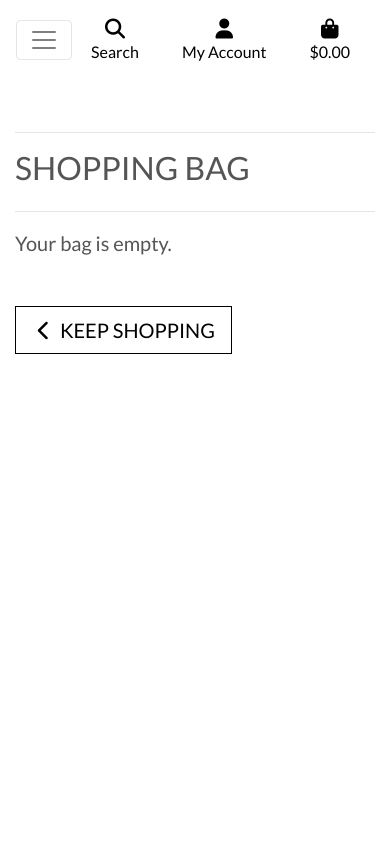
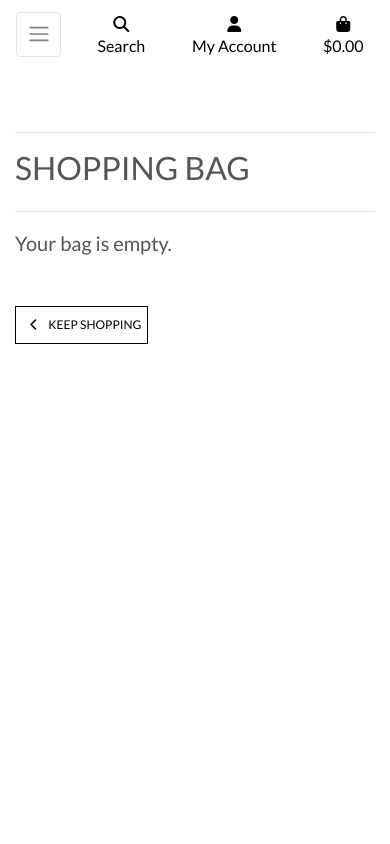
Before and after one commit to Code-Institute-Submissions/MCAMACHO-FULLSTACK-DJANGO-CIM4, a Django app: page /bag/ in a window 390 px wide. Run offline with Django 3.2, Linux system fonts and the light colour scheme; some libraries are stand-ins or nearby versions.

Commit message:
mobile display fixes

```diff
--- a/static/css/base.css
+++ b/static/css/base.css
@@ -180,6 +180,35 @@ input[name='q']::placeholder {
     overflow-y: auto;
 }
 
+.display-4.logo-font.text-black {
+    font-size: 2rem;
+}
+.nav-link {
+    padding: 0.15rem;
+}
+.nav-link i.fa-lg {
+    font-size: 1rem;
+}
+.navbar-toggler {
+    padding: .6rem .6rem;
+    font-size: 1rem;
+}
+#delivery-banner h4 {
+    font-size: .9rem;
+}
+.btn.btn-outline-black.rounded-0,
+.btn.btn-black.rounded-0 {
+    padding: .375rem .375rem;
+}
+.btn.btn-outline-black.rounded-0.btn-lg,
+.btn.btn-black.rounded-0.btn-lg {
+    padding: .375rem .375rem;
+    font-size: .75rem;
+}
+.increment-qty, .decrement-qty {
+    padding: .25rem .5rem !important;
+}
+
 /* -------------------------------- Media Queries */
 
 /* Slightly larger container on xl screens */
```
